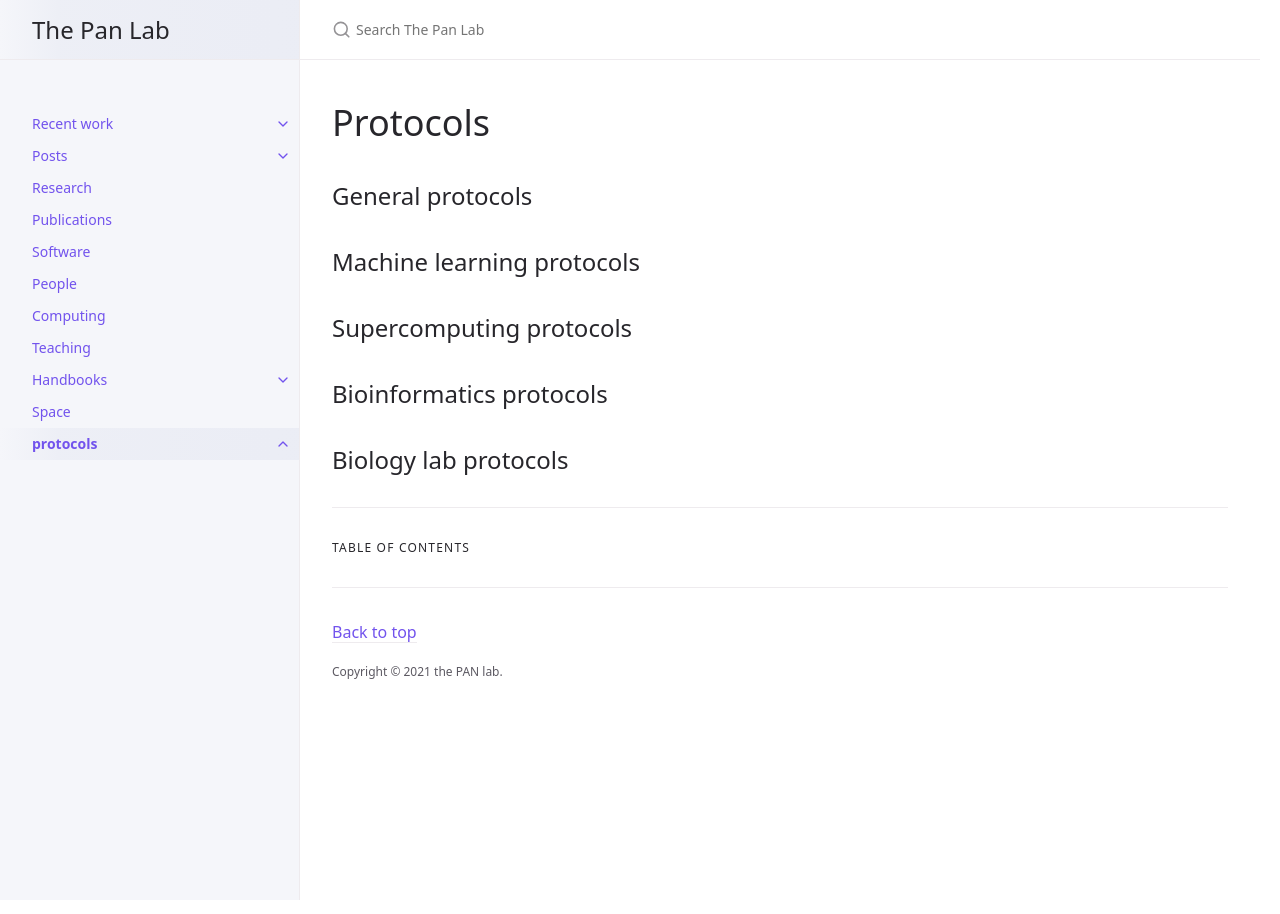
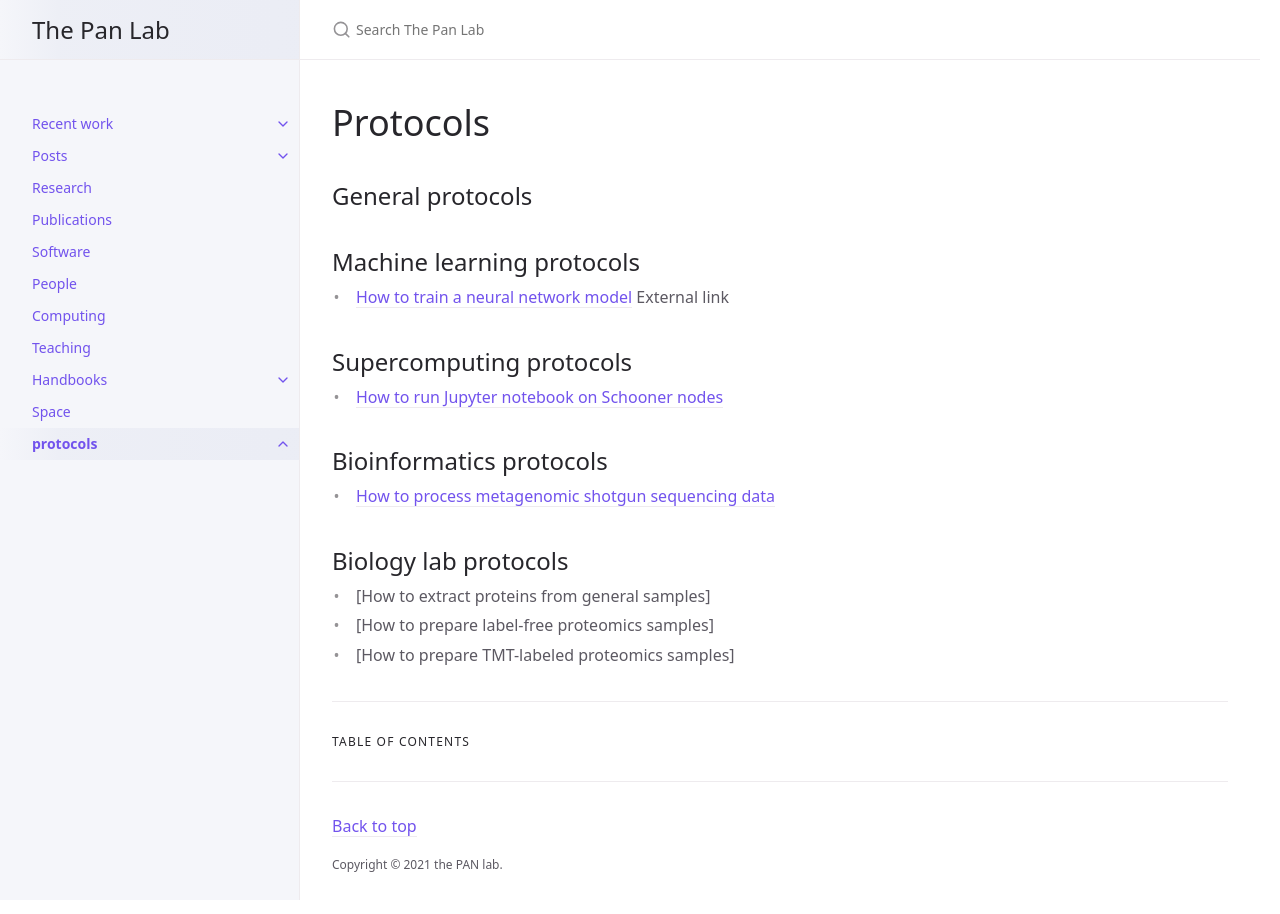
Before and after one commit to thepanlab/thepanlab.github.io, a Jekyll site: the page built from docs/Protocols/protocols.md, in a window 1280 px wide. Built offline with Jekyll 4.4.1, drawn with Linux system fonts in a browser that asks for light colours.

Commit message:
Update protocols.md

```diff
--- a/docs/Protocols/protocols.md
+++ b/docs/Protocols/protocols.md
@@ -10,9 +10,15 @@ permalink: /docs/Protocols
 ## General protocols
 
 ## Machine learning protocols
+- [How to train a neural network model](http://karpathy.github.io/2019/04/25/recipe/) External link
 
 ## Supercomputing protocols
+- [How to run Jupyter notebook on Schooner nodes](https://github.com/thepanlab/supercomputers/blob/master/Use_jupyter_notebook.md)
 
 ## Bioinformatics protocols
+- [How to process metagenomic shotgun sequencing data](https://github.com/thepanlab/Seq2MAG)
 
 ## Biology lab protocols
+- [How to extract proteins from general samples]
+- [How to prepare label-free proteomics samples]
+- [How to prepare TMT-labeled proteomics samples]
```
